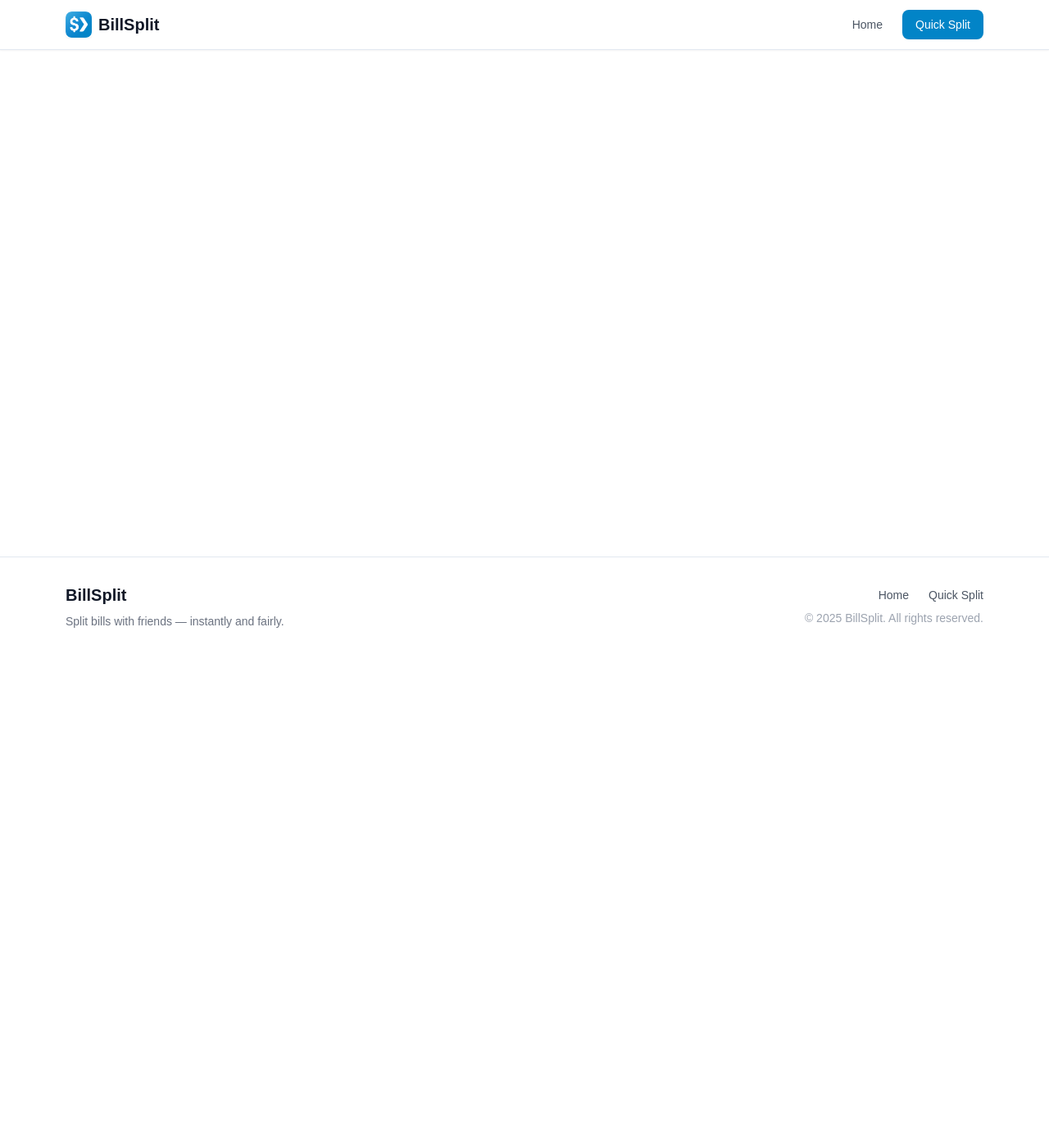
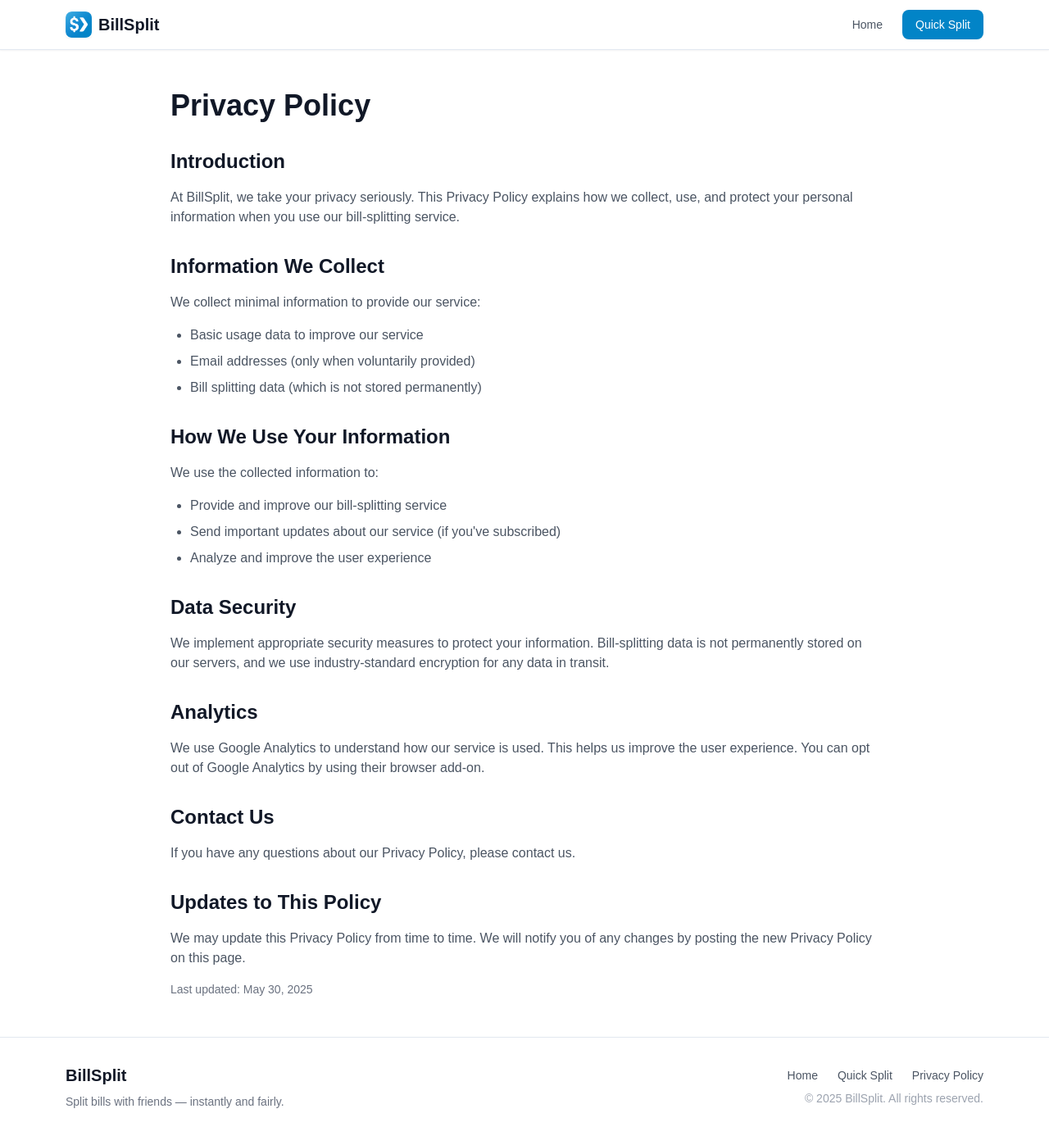
Before and after one commit to ichkrub/billsplit_app, a React (Vite) app: page /privacy in a window 1280 px wide. Shown: the whole page at 82% size. Before the commit the page ends 800 px from the top, so only its background shows below. Built offline with nearby package versions, Linux system fonts and the light colour scheme; no server answers; a web font is replaced by a local one.

Commit message:
Added Privacy Policy Page

```diff
--- a/index.html
+++ b/index.html
@@ -16,11 +16,11 @@
   </body>
 </html>
 <!-- Google tag (gtag.js) -->
-<script async src="https://www.googletagmanager.com/gtag/js?id=G-5M19HRY4E0"></script>
+<script async src="https://www.googletagmanager.com/gtag/js?id=G-N23HPQRMGP"></script>
 <script>
   window.dataLayer = window.dataLayer || [];
   function gtag(){dataLayer.push(arguments);}
   gtag('js', new Date());
 
-  gtag('config', 'G-5M19HRY4E0');
+  gtag('config', 'G-N23HPQRMGP');
 </script>
--- a/src/App.tsx
+++ b/src/App.tsx
@@ -3,6 +3,7 @@ import Layout from './components/Layout'
 import LandingPage from './pages/landing/LandingPage'
 import QuickSplitPage from './pages/quicksplit/QuickSplitPage'
 import SharedSplitPage from './pages/SharedSplitPage'
+import PrivacyPolicyPage from './pages/PrivacyPolicyPage'
 
 const App = () => (
   <Router>
@@ -11,6 +12,7 @@ const App = () => (
         <Route path="/" element={<LandingPage />} />
         <Route path="/quicksplit" element={<QuickSplitPage />} />
         <Route path="/split/:id" element={<SharedSplitPage />} />
+        <Route path="/privacy" element={<PrivacyPolicyPage />} />
       </Routes>
     </Layout>
   </Router>
--- a/src/components/Footer.tsx
+++ b/src/components/Footer.tsx
@@ -20,6 +20,9 @@ const Footer = () => (
             <Link to="/quicksplit" className="text-sm text-gray-600 hover:text-primary-600 transition-colors">
               Quick Split
             </Link>
+            <Link to="/privacy" className="text-sm text-gray-600 hover:text-primary-600 transition-colors">
+              Privacy Policy
+            </Link>
           </div>
           <p className="text-sm text-gray-400">
             © {new Date().getFullYear()} BillSplit. All rights reserved.
--- /dev/null
+++ b/src/pages/PrivacyPolicyPage.tsx
@@ -0,0 +1,75 @@
+import React from 'react';
+
+const PrivacyPolicyPage: React.FC = () => {
+  return (
+    <div className="max-w-4xl mx-auto px-4 py-12">
+      <h1 className="text-4xl font-bold text-gray-900 mb-8">Privacy Policy</h1>
+
+      <div className="space-y-8 text-gray-600">
+        <section>
+          <h2 className="text-2xl font-semibold text-gray-900 mb-4">Introduction</h2>
+          <p className="mb-4">
+            At BillSplit, we take your privacy seriously. This Privacy Policy explains how we collect, use, and protect your personal information when you use our bill-splitting service.
+          </p>
+        </section>
+
+        <section>
+          <h2 className="text-2xl font-semibold text-gray-900 mb-4">Information We Collect</h2>
+          <p className="mb-4">
+            We collect minimal information to provide our service:
+          </p>
+          <ul className="list-disc pl-6 space-y-2">
+            <li>Basic usage data to improve our service</li>
+            <li>Email addresses (only when voluntarily provided)</li>
+            <li>Bill splitting data (which is not stored permanently)</li>
+          </ul>
+        </section>
+
+        <section>
+          <h2 className="text-2xl font-semibold text-gray-900 mb-4">How We Use Your Information</h2>
+          <p className="mb-4">
+            We use the collected information to:
+          </p>
+          <ul className="list-disc pl-6 space-y-2">
+            <li>Provide and improve our bill-splitting service</li>
+            <li>Send important updates about our service (if you've subscribed)</li>
+            <li>Analyze and improve the user experience</li>
+          </ul>
+        </section>
+
+        <section>
+          <h2 className="text-2xl font-semibold text-gray-900 mb-4">Data Security</h2>
+          <p className="mb-4">
+            We implement appropriate security measures to protect your information. Bill-splitting data is not permanently stored on our servers, and we use industry-standard encryption for any data in transit.
+          </p>
+        </section>
+
+        <section>
+          <h2 className="text-2xl font-semibold text-gray-900 mb-4">Analytics</h2>
+          <p className="mb-4">
+            We use Google Analytics to understand how our service is used. This helps us improve the user experience. You can opt out of Google Analytics by using their browser add-on.
+          </p>
+        </section>
+
+        <section>
+          <h2 className="text-2xl font-semibold text-gray-900 mb-4">Contact Us</h2>
+          <p className="mb-4">
+            If you have any questions about our Privacy Policy, please contact us.
+          </p>
+        </section>
+
+        <section>
+          <h2 className="text-2xl font-semibold text-gray-900 mb-4">Updates to This Policy</h2>
+          <p className="mb-4">
+            We may update this Privacy Policy from time to time. We will notify you of any changes by posting the new Privacy Policy on this page.
+          </p>
+          <p className="text-sm text-gray-500">
+            Last updated: May 30, 2025
+          </p>
+        </section>
+      </div>
+    </div>
+  );
+};
+
+export default PrivacyPolicyPage;
```
